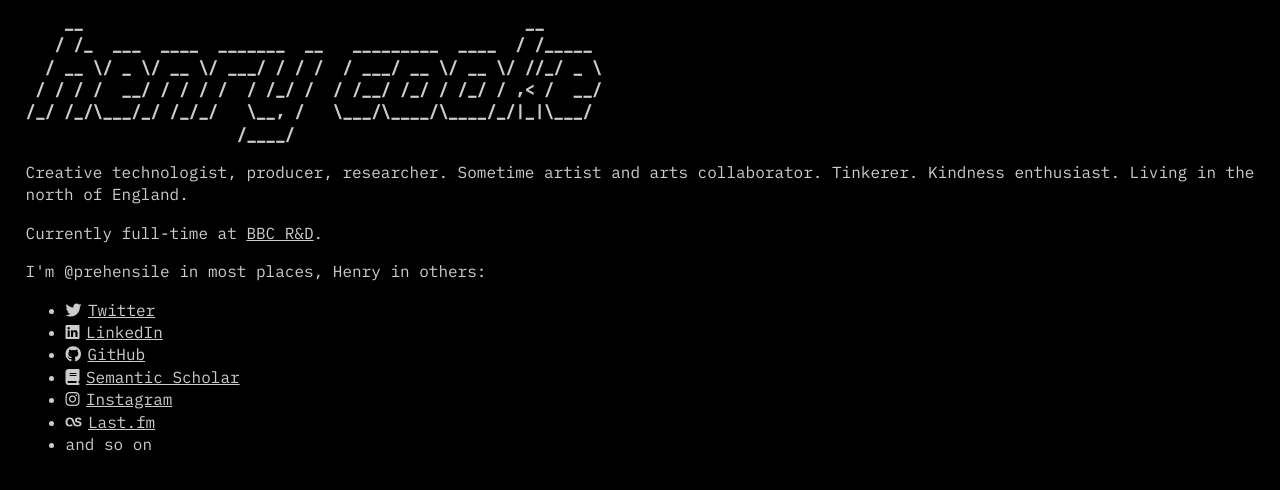
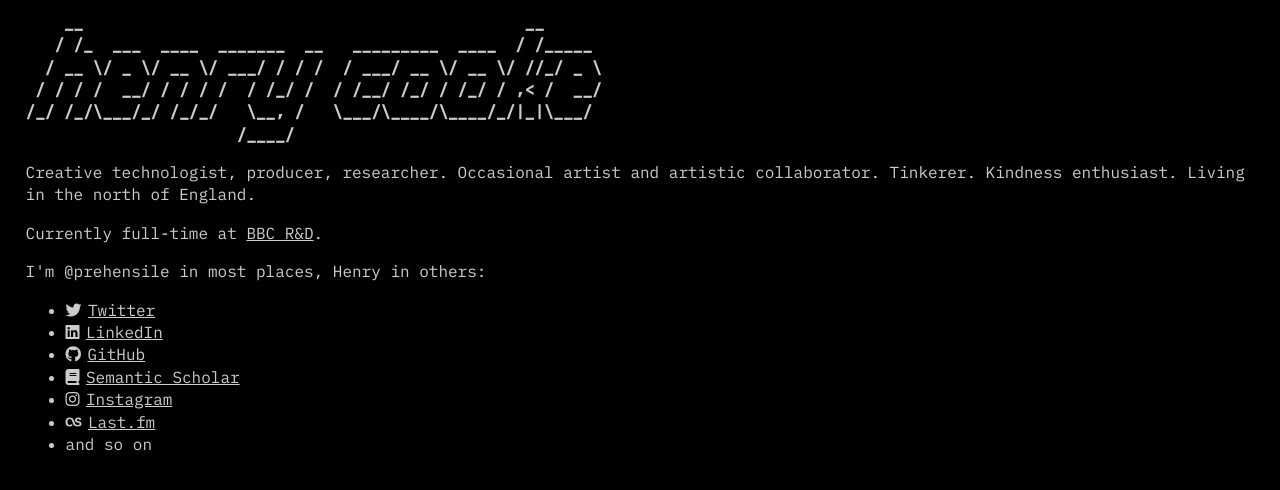
Before and after one commit to prehensile/prehensile.github.io, a Jekyll site: the page index.html, which Jekyll copies as it is, in a window 1280 px wide. Shown: the top 490 px of the page. Built offline with Jekyll 4.4.1, drawn with Linux system fonts in a browser that asks for light colours; nearby versions of some CDN libraries.

Commit message:
better words

```diff
--- a/index.html
+++ b/index.html
@@ -37,7 +37,7 @@
     </h1>
 
     <p>
-        Creative technologist, producer, researcher. Sometime artist and arts collaborator. Tinkerer. Kindness enthusiast. Living in the north of England.
+        Creative technologist, producer, researcher. Occasional artist and artistic collaborator. Tinkerer. Kindness enthusiast. Living in the north of England.
     </p>
     <p>
        Currently full-time at <a href="https://bbc.co.uk/rd">BBC R&D</a>.
```
